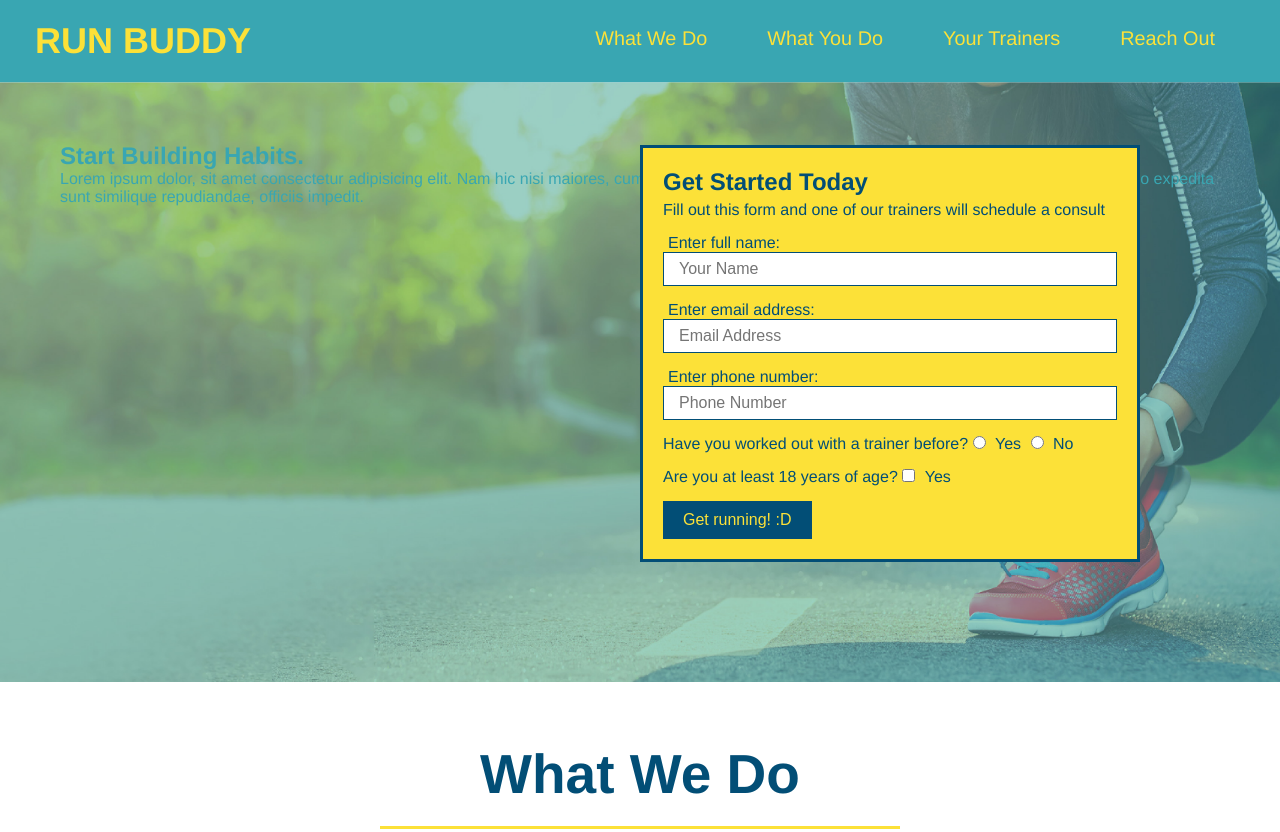
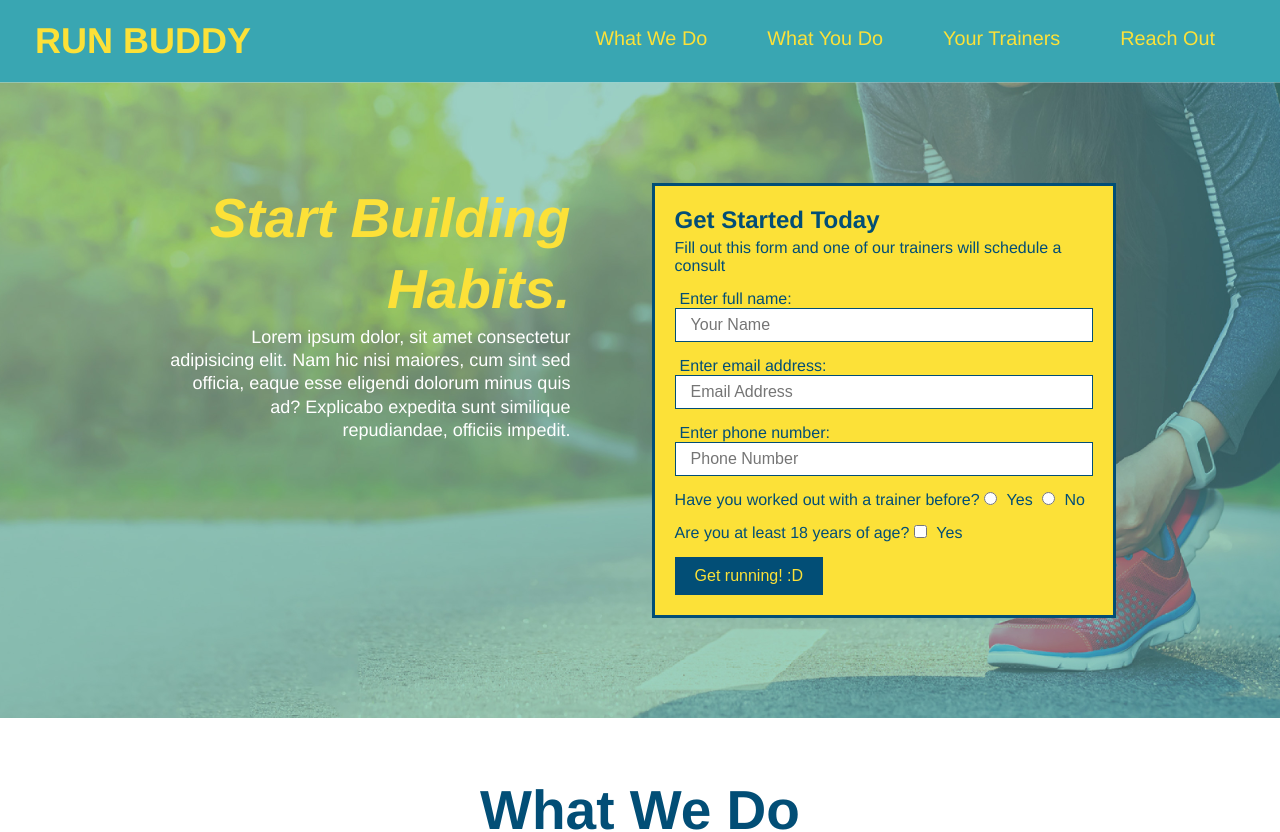
Before and after one commit to wingram1/run-buddy, a plain HTML site: page index.html in a window 1280 px wide. Shown: the top 832 px of the page. Drawn offline with Linux system fonts and the light colour scheme.

Commit message:
add flexbox to the hero

```diff
--- a/assets/css/style.css
+++ b/assets/css/style.css
@@ -63,17 +63,18 @@ footer {
     background: #fce138;
     width: 100%;
     padding: 40px 35px;
+    display: flex;
+    justify-content: space-between;
+    flex-wrap: wrap;
 }
 
 footer h2 {
-    display: inline;
     color: #024e76;
     font-size: 30px;
     margin: 0;
 }
 
 footer div {
-    float: right;
     line-height: 1.5;
     text-align: right;
 }
@@ -90,24 +91,35 @@ section {
 
 .hero {
     background-image: url("../images/hero-bg.jpg");
-    height: 600px;
     background-size: cover;
     background-position: center;
-    position: relative;
+    display: flex;
+    justify-content: center;
+    flex-wrap: wrap;
+}
+
+.hero-cta {
+    width: 35%;
+    text-align: right;
+    margin: 3.5%;
+    color: #fff;
+    font-size: 18px;
+    line-height: 1.3;
+}
+
+.hero-cta h2 {
+    font-style: italic;
+    font-size: 55px;
+    color: #fce138;
 }
 
 .hero-form {
     background-color: #fce138;
     padding: 20px;
-    width: 500px;
     color: #024e76;
     border: solid 3px #024e76;
-        /*border-style: solid;
-        border-width: 3px;
-        border-color: #024e76;*/
-    position: absolute;
-    bottom: 120px;
-    right: 140px;
+    width: 40%;
+    margin: 3.5%;
 }
 
 .hero-form h3 {
```
